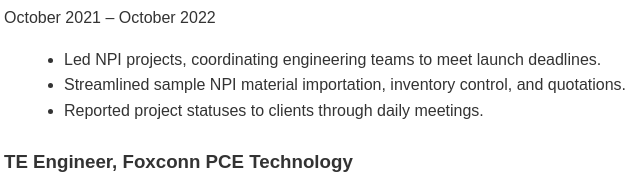
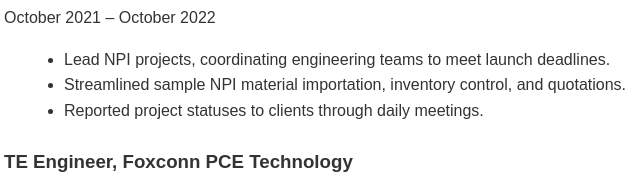
Before and after one commit to RiderDeck-8/cv, a plain HTML site: page index.html in a window 1280 px wide. Shown: the part 763-945 px from the top of the page, 236-876 px from the left. Drawn offline with Linux system fonts and the light colour scheme.

Commit message:
Update index.html

```diff
--- a/index.html
+++ b/index.html
@@ -47,7 +47,7 @@
                 <h3>NPI Engineer | Project Manager, Foxconn PCE Technology</h3>
                 <p>October 2021 – October 2022</p>
                 <ul>
-                    <li>Led NPI projects, coordinating engineering teams to meet launch deadlines.</li>
+                    <li>Lead NPI projects, coordinating engineering teams to meet launch deadlines.</li>
                     <li>Streamlined sample NPI material importation, inventory control, and quotations.</li>
                     <li>Reported project statuses to clients through daily meetings.</li>
                 </ul>
```
